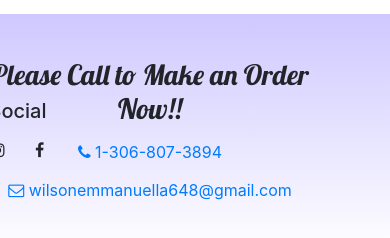
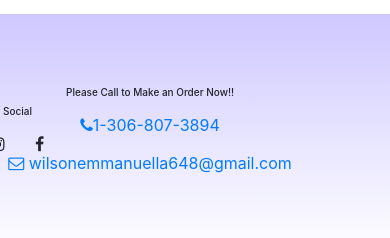
Before and after one commit to chukwunma/ellas_kitchen_html, a website built with Parcel: page index.html in a window 390 px wide. Shown: the part 2837-3075 px from the top of the page. Built offline with nearby package versions, Linux system fonts and the light colour scheme; files whose address does not match are found by name.

Commit message:
responsive update

```diff
--- a/css/styles.css
+++ b/css/styles.css
@@ -44,6 +44,15 @@ footer {
 }
 .text-center {
   margin: -5em;
+}
+.foot-right {
+  padding-left: 6em;
+}
+.foot-left {
+  padding-left: 4em;
+}
+.text-size {
+  font-size: 10px;
 }
 
 a,
@@ -161,7 +170,7 @@ a:hover {
   margin: 1.5em;
 }
 
-@media screen and (min-width: 1300px) {
+@media screen and (min-width: 1000px) {
   .menu {
     font-size: 16px;
   }
--- a/index.html
+++ b/index.html
@@ -346,16 +346,16 @@
 <footer class="site-footer">
         <div class="container foot-wrap">
             <div class="row row-content align-items-center">
-        <div class="col-6 col-sm-5 text-center">
-            <h5>Social</h5>
+        <div class="col-6 col-sm-5 text-center foot-left">
+            <h6 class="text-size">Social</h6>
             <a class="btn btn-social-icon btn-instagram" href="http://instagram.com/ellak_itchen"><i class="fa fa-instagram"></i></a>
             <a class="btn btn-social-icon btn-facebook" href="http://facebook.com/"><i class="fa fa-facebook"></i></a>
 
         </div>
-        <div class="col-sm-4 text-center">
-            <h3>Please Call to Make an Order Now!!</h3>
-            <a role="button" class="btn btn-link" href="tel:+12065551234"><i class="fa fa-phone"></i> 1-306-807-3894</a><br />
-            <a role="button" class="btn btn-link" href="mailto:campsites@nucamp.co"><i class="fa fa-envelope-o"></i> wilsonemmanuella648@gmail.com</a>
+        <div class="col-sm-4 text-center foot-right">
+            <h6 class="text-size">Please Call to Make an Order Now!!</h6>
+            <a role="button" class="btn btn-link" href="tel:+13068073894"><i class="fa fa-phone"></i>1-306-807-3894</a><br />
+            <a role="button" class="btn btn-link text-size" href="mailto:wilsonemmanuella648@gmail.com"><i class="fa fa-envelope-o"></i> wilsonemmanuella648@gmail.com</a>
         </div>
     </div>
 </div>
```
